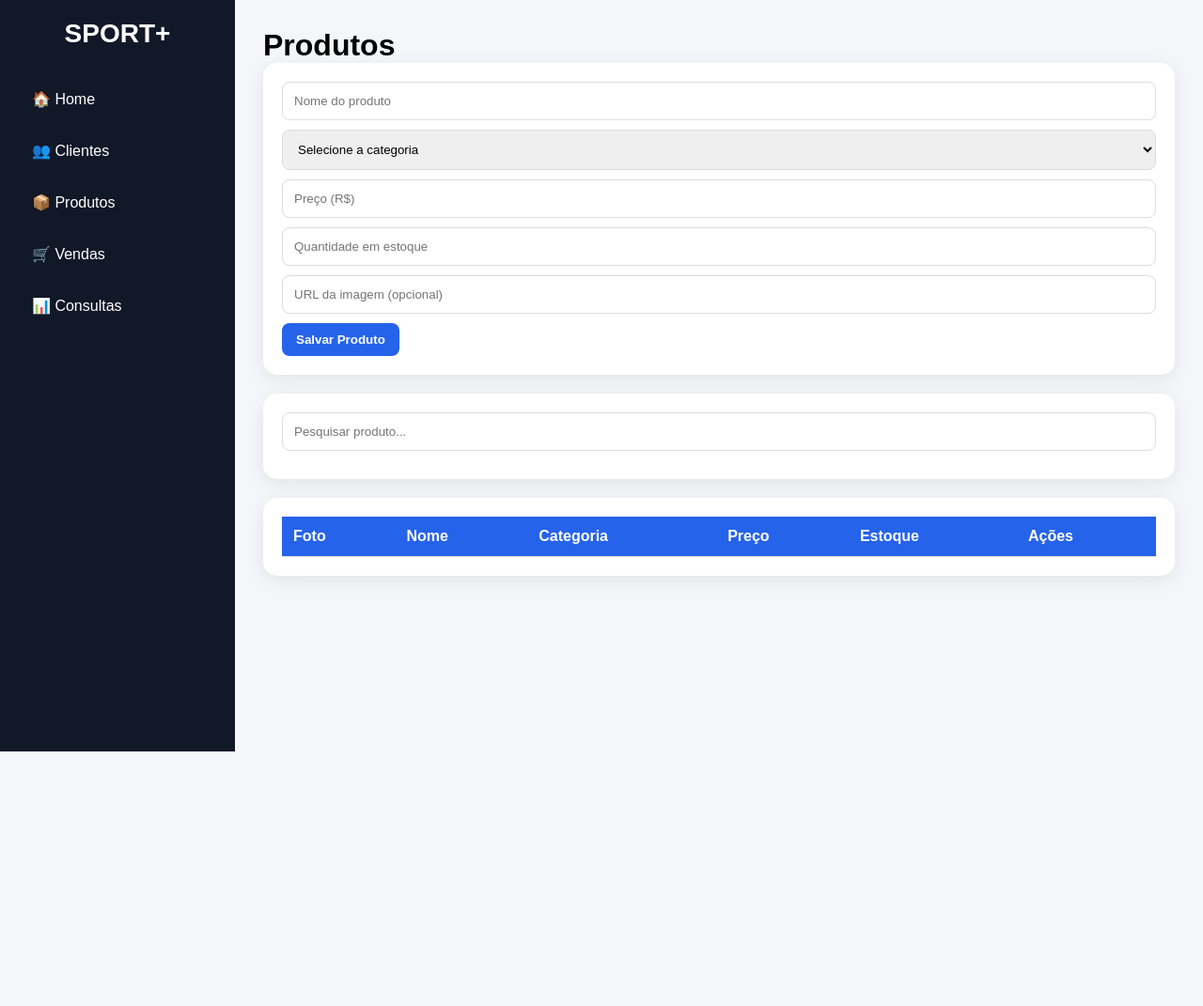
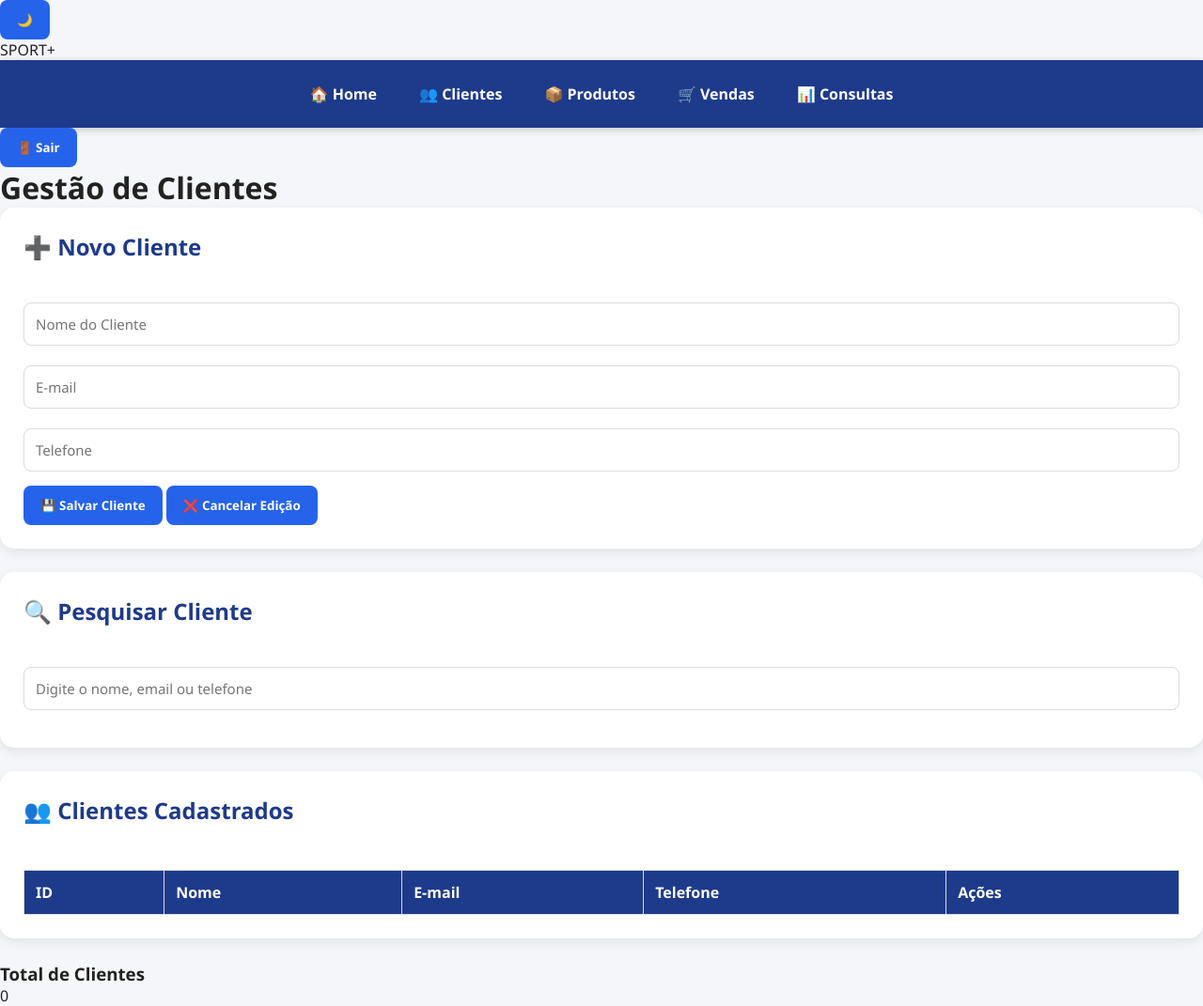
Before and after one commit to Tavares-cmda/loja-esportiva, a website: page produtos.html in a window 1280 px wide. Shown: the whole page at 94% size. Before the commit the page ends 800 px from the top, so only its background shows below. Drawn offline with Linux system fonts and the light colour scheme; files that its build step writes are made by us from their sources; no server answers.

Commit message:
Update produtos.html

```diff
--- a/produtos.html
+++ b/produtos.html
@@ -1,300 +1,183 @@
 <!DOCTYPE html>
 <html lang="pt-BR">
 <head>
-    <meta charset="UTF-8">
-    <meta name="viewport" content="width=device-width, initial-scale=1.0">
-    <title>Produtos - SPORT+ PRO 2.0</title>
+<meta charset="UTF-8">
+<meta name="viewport" content="width=device-width, initial-scale=1.0">
 
-    <style>
-        *{
-            margin:0;
-            padding:0;
-            box-sizing:border-box;
-            font-family:Arial, Helvetica, sans-serif;
-        }
-        body{
-            background:#f4f6f9;
-        }
-        .sidebar{
-            position:fixed;
-            left:0;
-            top:0;
-            width:250px;
-            height:100%;
-            background:#111827;
-            padding:20px;
-        }
-        .logo{
-            color:white;
-            text-align:center;
-            font-size:28px;
-            font-weight:bold;
-            margin-bottom:30px;
-        }
-        .menu a{
-            display:block;
-            color:white;
-            text-decoration:none;
-            padding:14px;
-            margin-bottom:8px;
-            border-radius:10px;
-        }
-        .menu a:hover{
-            background:#2563eb;
-        }
-        .main{
-            margin-left:250px;
-            padding:30px;
-        }
-        .card{
-            background:white;
-            padding:20px;
-            border-radius:15px;
-            margin-bottom:20px;
-            box-shadow:0 5px 20px rgba(0,0,0,.08);
-        }
-        input, select{
-            width:100%;
-            padding:12px;
-            margin-bottom:10px;
-            border:1px solid #ddd;
-            border-radius:8px;
-        }
-        button{
-            border:none;
-            padding:10px 15px;
-            border-radius:8px;
-            cursor:pointer;
-            font-weight: bold;
-        }
-        .salvar{
-            background:#2563eb;
-            color:white;
-        }
-        .editar{
-            background:#f59e0b;
-            color:white;
-        }
-        .excluir{
-            background:#dc2626;
-            color:white;
-        }
-        table{
-            width:100%;
-            border-collapse:collapse;
-        }
-        th,td{
-            padding:12px;
-            border-bottom:1px solid #ddd;
-            text-align:left;
-        }
-        th{
-            background:#2563eb;
-            color:white;
-        }
-        .produto-img{
-            width:60px;
-            height:60px;
-            object-fit:cover;
-            border-radius:8px;
-        }
-    </style>
+<title>Clientes - SPORT+ PRO 2.1</title>
+
+<link rel="stylesheet" href="css/estilo.css">
 </head>
+
 <body>
 
-<div class="sidebar">
-    <div class="logo">SPORT+</div>
-    <div class="menu">
-        <a href="index.html">🏠 Home</a>
-        <a href="clientes.html">👥 Clientes</a>
-        <a href="produtos.html">📦 Produtos</a>
-        <a href="vendas.html">🛒 Vendas</a>
-        <a href="consultas.html">📊 Consultas</a>
-    </div>
-</div>
+<button
+id="btnTema"
+class="dark-toggle">
+🌙
+</button>
 
-<div class="main">
-    <h1>Produtos</h1>
+<aside class="sidebar">
 
-    <div class="card">
-        <input type="hidden" id="id">
-        <input type="text" id="nome" placeholder="Nome do produto" required>
-        <select id="categoria">
-            <option value="">Selecione a categoria</option>
-            <option>Chuteira de Campo</option>
-            <option>Chuteira Society</option>
-            <option>Chuteira Futsal</option>
-            <option>Bola Oficial</option>
-            <option>Bola de Basquete</option>
-            <option>Tênis de Corrida</option>
-            <option>Camisa Dry Fit</option>
-            <option>Luva de Academia</option>
-            <option>Óculos de Natação</option>
-        </select>
-        <input type="number" step="0.01" id="preco" placeholder="Preço (R$)" required>
-        <input type="number" id="estoque" placeholder="Quantidade em estoque" required>
-        <input type="text" id="imagem" placeholder="URL da imagem (opcional)">
-        <button class="salvar" onclick="salvarProduto()">Salvar Produto</button>
+    <div class="logo">
+        SPORT+
     </div>
 
-    <div class="card">
-        <input type="text" id="busca" placeholder="Pesquisar produto..." onkeyup="pesquisarProduto()">
-    </div>
+    <nav class="menu">
 
-    <div class="card">
+        <a href="index.html">
+            🏠 Home
+        </a>
+
+        <a href="clientes.html">
+            👥 Clientes
+        </a>
+
+        <a href="produtos.html">
+            📦 Produtos
+        </a>
+
+        <a href="vendas.html">
+            🛒 Vendas
+        </a>
+
+        <a href="consultas.html">
+            📊 Consultas
+        </a>
+
+    </nav>
+
+    <button
+    id="btnLogout"
+    class="btn-danger menu-btn">
+    🚪 Sair
+    </button>
+
+</aside>
+
+<main class="main">
+
+    <h1 class="titulo">
+        Gestão de Clientes
+    </h1>
+
+    <!-- FORMULÁRIO -->
+
+    <section class="card">
+
+        <h2>
+            ➕ Novo Cliente
+        </h2>
+
+        <br>
+
+        <input
+        type="hidden"
+        id="clienteId">
+
+        <input
+        type="text"
+        id="clienteNome"
+        placeholder="Nome do Cliente">
+
+        <input
+        type="email"
+        id="clienteEmail"
+        placeholder="E-mail">
+
+        <input
+        type="text"
+        id="clienteTelefone"
+        placeholder="Telefone">
+
+        <button
+        id="btnSalvarCliente"
+        class="btn-primary">
+        💾 Salvar Cliente
+        </button>
+
+        <button
+        id="btnCancelarCliente"
+        class="btn-warning">
+        ❌ Cancelar Edição
+        </button>
+
+    </section>
+
+    <!-- PESQUISA -->
+
+    <section class="card">
+
+        <h2>
+            🔍 Pesquisar Cliente
+        </h2>
+
+        <br>
+
+        <input
+        type="text"
+        id="pesquisaCliente"
+        placeholder="Digite o nome, email ou telefone">
+
+    </section>
+
+    <!-- TABELA -->
+
+    <section class="card">
+
+        <h2>
+            👥 Clientes Cadastrados
+        </h2>
+
+        <br>
+
         <table>
+
             <thead>
+
                 <tr>
-                    <th>Foto</th>
+
+                    <th>ID</th>
                     <th>Nome</th>
-                    <th>Categoria</th>
-                    <th>Preço</th>
-                    <th>Estoque</th>
+                    <th>E-mail</th>
+                    <th>Telefone</th>
                     <th>Ações</th>
+
                 </tr>
+
             </thead>
-            <tbody id="tabelaProdutos"></tbody>
+
+            <tbody id="tabelaClientes">
+
+            </tbody>
+
         </table>
-    </div>
-</div>
 
-<script>
-// Proteção de autenticação
-fetch("/session")
-.then(r => r.json())
-.then(user => {
-    if (!user) location.href = "login.html";
-});
+    </section>
 
-let produtosData = []; // Guardar dados para pesquisa e edição
+    <!-- ESTATÍSTICAS -->
 
-async function carregarProdutos() {
-    try {
-        const resposta = await fetch("/produtos");
-        const produtos = await resposta.json();
+    <section class="cards">
 
-        produtosData = produtos;
-        renderizarTabela(produtos);
-    } catch (error) {
-        console.error("Erro ao carregar produtos:", error);
-        alert("Erro ao carregar produtos.");
-    }
-}
+        <div class="card-dashboard">
 
-function renderizarTabela(produtos) {
-    let html = "";
-    produtos.forEach(produto => {
-        const imagemSrc = produto.imagem || 'https://via.placeholder.com/60';
+            <h3>
+                Total de Clientes
+            </h3>
 
-        html += `
-        <tr>
-            <td><img src="${imagemSrc}" class="produto-img" alt="${produto.nome}"></td>
-            <td>${produto.nome}</td>
-            <td>${produto.categoria}</td>
-            <td>R$ ${Number(produto.preco).toFixed(2)}</td>
-            <td>${produto.estoque}</td>
-            <td>
-                <button class="editar" onclick="editarProduto(${produto.id})">Editar</button>
-                <button class="excluir" onclick="excluirProduto(${produto.id})">Excluir</button>
-            </td>
-        </tr>`;
-    });
-    document.getElementById("tabelaProdutos").innerHTML = html;
-}
+            <div
+            id="estatisticaClientes"
+            class="valor">
+            0
+            </div>
 
-async function salvarProduto() {
-    const id = document.getElementById("id").value.trim();
-    const dados = {
-        nome: document.getElementById("nome").value.trim(),
-        categoria: document.getElementById("categoria").value,
-        preco: parseFloat(document.getElementById("preco").value),
-        estoque: parseInt(document.getElementById("estoque").value),
-        imagem: document.getElementById("imagem").value.trim()
-    };
+        </div>
 
-    if (!dados.nome || !dados.categoria || isNaN(dados.preco) || isNaN(dados.estoque)) {
-        alert("Preencha todos os campos obrigatórios corretamente!");
-        return;
-    }
+    </section>
 
-    try {
-        if (id) {
-            await fetch(`/produtos/${id}`, {
-                method: "PUT",
-                headers: { "Content-Type": "application/json" },
-                body: JSON.stringify(dados)
-            });
-            alert("Produto atualizado com sucesso!");
-        } else {
-            await fetch("/produtos", {
-                method: "POST",
-                headers: { "Content-Type": "application/json" },
-                body: JSON.stringify(dados)
-            });
-            alert("Produto cadastrado com sucesso!");
-        }
+</main>
 
-        limparFormulario();
-        carregarProdutos();
-    } catch (error) {
-        console.error(error);
-        alert("Erro ao salvar produto.");
-    }
-}
-
-function editarProduto(id) {
-    const produto = produtosData.find(p => p.id === id);
-    if (!produto) return;
-
-    document.getElementById("id").value = produto.id;
-    document.getElementById("nome").value = produto.nome;
-    document.getElementById("categoria").value = produto.categoria;
-    document.getElementById("preco").value = produto.preco;
-    document.getElementById("estoque").value = produto.estoque;
-    document.getElementById("imagem").value = produto.imagem || "";
-}
-
-async function excluirProduto(id) {
-    if (!confirm("Deseja realmente excluir este produto?")) return;
-
-    try {
-        await fetch(`/produtos/${id}`, { method: "DELETE" });
-        alert("Produto excluído com sucesso!");
-        carregarProdutos();
-    } catch (error) {
-        console.error(error);
-        alert("Erro ao excluir produto.");
-    }
-}
-
-function pesquisarProduto() {
-    const texto = document.getElementById("busca").value.toLowerCase().trim();
-
-    if (texto === "") {
-        renderizarTabela(produtosData);
-        return;
-    }
-
-    const filtrados = produtosData.filter(produto =>
-        produto.nome.toLowerCase().includes(texto) ||
-        produto.categoria.toLowerCase().includes(texto)
-    );
-
-    renderizarTabela(filtrados);
-}
-
-function limparFormulario() {
-    document.getElementById("id").value = "";
-    document.getElementById("nome").value = "";
-    document.getElementById("categoria").value = "";
-    document.getElementById("preco").value = "";
-    document.getElementById("estoque").value = "";
-    document.getElementById("imagem").value = "";
-}
-
-// Carregar ao iniciar
-carregarProdutos();
-</script>
+<script src="js/script.js"></script>
 
 </body>
 </html>
```
